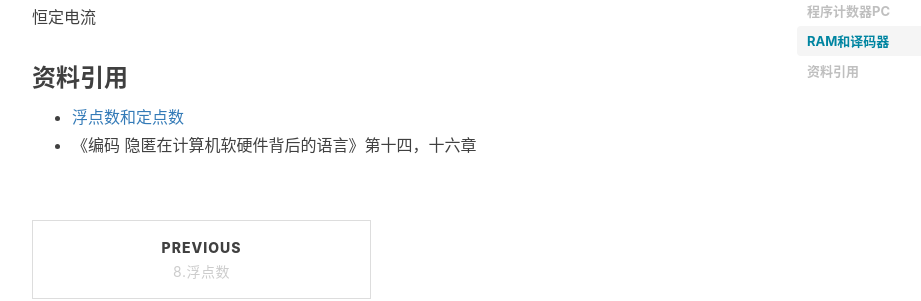
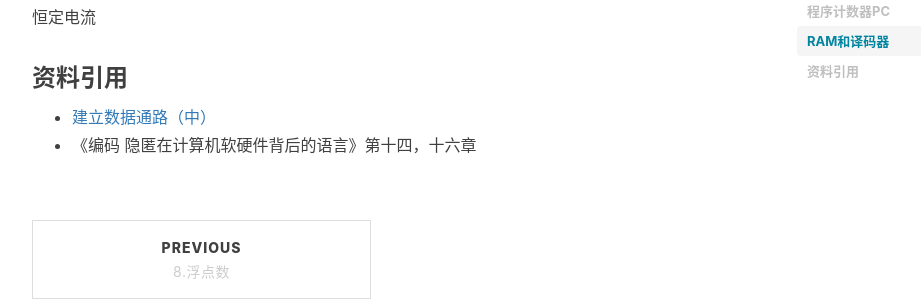
Before and after one commit to ZhaoLeBoy/zhaoleboy.github.io, a Jekyll site: the page built from _posts/2021-03-25-data_transmission1.md, in a window 1280 px wide and 900 px high, scrolled down 12462 px. Shown: the part 153-454 px from the top of the window, without its empty margins (233-1154 px from the left). Built offline with Jekyll 4.4.1, drawn with Linux system fonts in a browser that asks for light colours; nearby versions of some CDN libraries; comment, search, counter and statistics services are not loaded.

Commit message:
修复连接

```diff
--- a/_posts/2021-03-25-data_transmission1.md
+++ b/_posts/2021-03-25-data_transmission1.md
@@ -147,5 +147,5 @@ PC本质上就是累加器，保存一个数，并和下一个数进行相加。
 
 
 ###  资料引用
-* [浮点数和定点数](~https://time.geekbang.org/column/article/98312~)
+* [建立数据通路（中）](https://time.geekbang.org/column/article/99092)
 * 《编码 隐匿在计算机软硬件背后的语言》第十四，十六章
```
